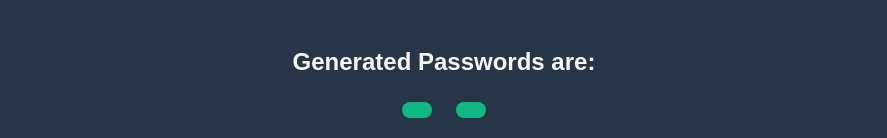
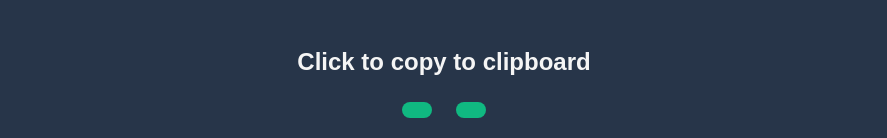
Before and after one commit to ArjunDosajh/RandomPasswordGenerator, a plain HTML site: page index.html in a window 1280 px wide. Both pictures are taken after typing "Sample" into the empty fields and a click on the button "Generate Password". Shown: the part 433-571 px from the top of the page, without its empty margins (196-1083 px from the left). Drawn offline with Linux system fonts and the light colour scheme.

Commit message:
Update index.html

```diff
--- a/index.html
+++ b/index.html
@@ -26,7 +26,7 @@
     </div>
 
     <button class="button" id="generate-btn">Generate Password</button>
-    <h2 id="output">Generated Passwords are:</h2>
+    <h2 id="output">Click to copy to clipboard</h2>
     <button class="button" id="output1">Generated Password</button>
     <button class="button" id="output2">Generated Password</button>
 </body>
```
